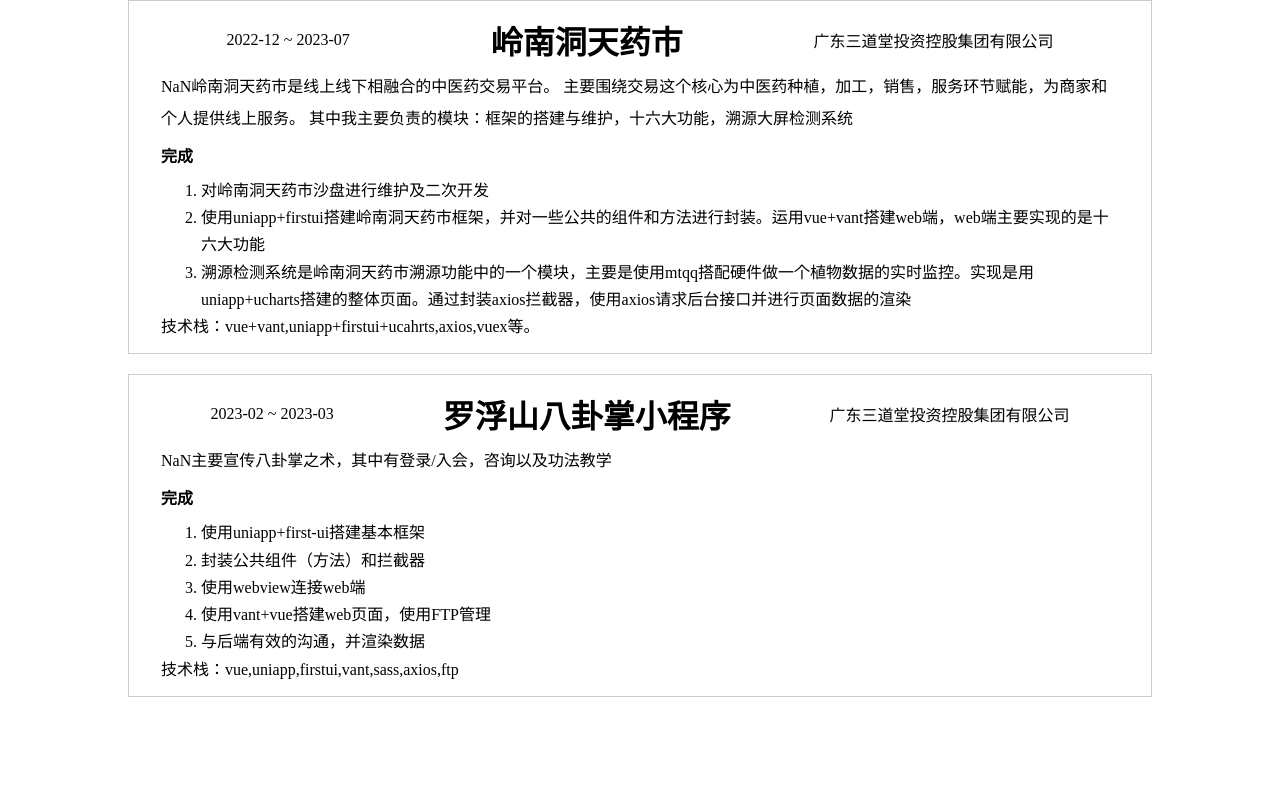
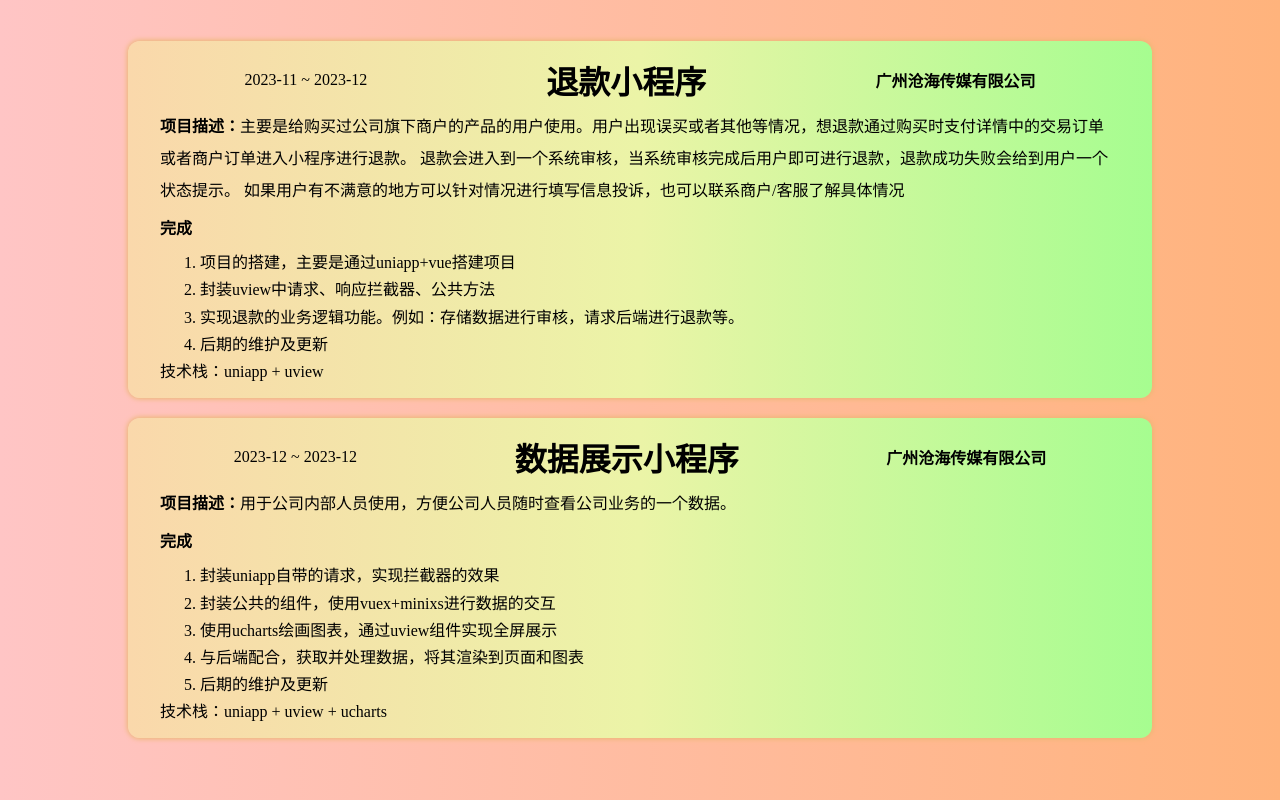
Before and after one commit to yanglanping/curriculum-vitae, a plain HTML site: page fourthPage.html in a window 1280 px wide. Drawn offline with Linux system fonts and the light colour scheme.

Commit message:
完善内容

```diff
--- a/css/initialize.css
+++ b/css/initialize.css
@@ -84,15 +84,18 @@ html,body{
   flex-direction: column;
 }
 
+.flex-column-center{
+  display: flex;
+  flex-direction: column;
+  align-items: center;
+  justify-content: center;
+}
 
 /* 自定义css */
 h1{
   height:15%;
   font-size:4rem;
-  background: linear-gradient(to right, #0c44ea, #aa0bce); /* 使用线性渐变作为文字的背景 */
-  background-clip: text;
-  -webkit-background-clip: text;
-  -webkit-text-fill-color: transparent; /* 将文字颜色设置为透明，让渐变显示出来 */
+  color: #4d35fe;
   font-family: '楷体';
   text-align: center;
 }
--- a/fourthPage.html
+++ b/fourthPage.html
@@ -8,6 +8,8 @@
 </head>
 <style>
   body{
+    /* background:linear-gradient(to bottom left,#cffdff, #d8ffdb); */
+    background:linear-gradient(to left,#ffb37c,#ffc5c5) ;
     padding:0 10%;
   }
   h2::before{
@@ -15,46 +17,50 @@
     height:0;
   }
   .box{
-    border: 1px solid #ccc;
     margin-bottom:2%;
     padding:1rem 2rem;
+    border-radius:12px;
+    /* background:linear-gradient(to bottom right,#90f0f7,#a2f3c5); */
+    /* box-shadow: 0 0 5px 2px #cffdff; */
+    background: linear-gradient(to right, #fad8ab,#ebf4a7, #a6fd90);
+    box-shadow:0 0 5px 1px #ebb773;
+    width:100%;
   }
   p{
     font-size:1rem;
     margin:0.5rem 0;
   }
 </style>
-<body>
+<body class="flex-column-center">
 </body>
 <script src="./js/eventFunction.js"></script>
 <script>
 const messageArray = [
 {
-  date:'2022-12 ~ 2023-07',
-  name:'岭南洞天药市',
-  enterprise:'广东三道堂投资控股集团有限公司',
-  details:`岭南洞天药市是线上线下相融合的中医药交易平台。
-        主要围绕交易这个核心为中医药种植，加工，销售，服务环节赋能，为商家和个人提供线上服务。
-        其中我主要负责的模块：框架的搭建与维护，十六大功能，溯源大屏检测系统`,
-  content:`1、对岭南洞天药市沙盘进行维护及二次开发
-    2、使用uniapp+firstui搭建岭南洞天药市框架，并对一些公共的组件和方法进行封装。运用vue+vant搭建web端，web端主要实现的是十六大功能
-    3、溯源检测系统是岭南洞天药市溯源功能中的一个模块，主要是使用mtqq搭配硬件做一个植物数据的实时监控。实现是用uniapp+ucharts搭建的整体页面。
-    通过封装axios拦截器，使用axios请求后台接口并进行页面数据的渲染
-  `,
-  technologyStack:'vue+vant,uniapp+firstui+ucahrts,axios,vuex等。'
+  date:'2023-11 ~ 2023-12',
+  name:'退款小程序',
+  enterprise:'广州沧海传媒有限公司',
+  details:`主要是给购买过公司旗下商户的产品的用户使用。用户出现误买或者其他等情况，想退款通过购买时支付详情中的交易订单或者商户订单进入小程序进行退款。
+    退款会进入到一个系统审核，当系统审核完成后用户即可进行退款，退款成功失败会给到用户一个状态提示。
+    如果用户有不满意的地方可以针对情况进行填写信息投诉，也可以联系商户/客服了解具体情况`,
+  content:`1、项目的搭建，主要是通过uniapp + vue搭建项目
+      2、封装uview中请求、响应拦截器、公共方法
+      3、实现退款的业务逻辑功能。例如：存储数据进行审核，请求后端进行退款等。
+      4、后期的维护及更新`,
+  technologyStack:'uniapp + uview'
 },
 {
-  date:'2023-02 ~ 2023-03',
-  name:'罗浮山八卦掌小程序',
-  enterprise:'广东三道堂投资控股集团有限公司',
-  details:`主要宣传八卦掌之术，其中有登录/入会，咨询以及功法教学`,
-  content:`1、使用uniapp+first-ui搭建基本框架
-  2、封装公共组件（方法）和拦截器
-  3、使用webview连接web端
-  4、使用vant+vue搭建web页面，使用FTP管理
-  5、与后端有效的沟通，并渲染数据
-  `,
-  technologyStack:'vue,uniapp,firstui,vant,sass,axios,ftp'
+  date:'2023-12 ~ 2023-12',
+  name:'数据展示小程序',
+  enterprise:'广州沧海传媒有限公司',
+  details:`用于公司内部人员使用，方便公司人员随时查看公司业务的一个数据。`,
+  content:`1、封装uniapp自带的请求，实现拦截器的效果
+      2、封装公共的组件，使用vuex+minixs进行数据的交互
+      3、使用ucharts绘画图表，通过uview组件实现全屏展示
+      4、与后端配合，获取并处理数据，将其渲染到页面和图表
+      5、后期的维护及更新
+    `,
+  technologyStack:'uniapp + uview + ucharts'
 }
 ]
 
@@ -69,11 +75,13 @@ messageArray.forEach(item => {
   titleDate.textContent=item.date;
   const titleName = document.createElement('h2')
   titleName.textContent=item.name;
-  const titleCompany = document.createElement('div')
+  const titleCompany = document.createElement('b')
   titleCompany.textContent=item.enterprise;
 
   const p = document.createElement('p');
-  p.textContent = +'项目描述：'+item.details;
+  const pB = document.createElement('b');
+  pB.textContent = '项目描述：';
+  p.textContent = item.details;
 
   const mainContent = document.createElement('div');
   const contentB = document.createElement('b');
@@ -100,6 +108,7 @@ messageArray.forEach(item => {
   title.appendChild(titleCompany);
 
   box.appendChild(p);
+  p.insertBefore(pB,p.firstChild);
 
   box.appendChild(mainContent);
   mainContent.appendChild(contentB);
--- a/js/eventFunction.js
+++ b/js/eventFunction.js
@@ -2,12 +2,12 @@
 const parentWindow = window.parent;
 window.addEventListener('wheel', function(e) {
   // 发送消息到父页面
-  parentWindow.postMessage({type:'wheel',delta:e.deltaY}, '*');
+  parentWindow.postMessage({type:'wheel',data:e.deltaY}, '*');
 },{ passive: false })
 
 window.addEventListener('keyup',function(event){
   // 发送消息到父页面
-  parentWindow.postMessage({type:'keyup',keyCode:event.keyCode}, '*');
+  parentWindow.postMessage({type:'keyup',data:event.keyCode}, '*');
 })
 
 // 禁止鼠标右键
```
Also changed, not shown: index.html (+19 -23 lines), secondPage.html (+1 -0 lines), threePage.html (+4 -1 lines).
